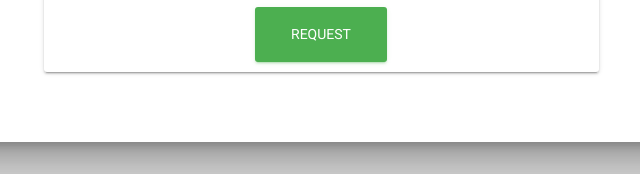
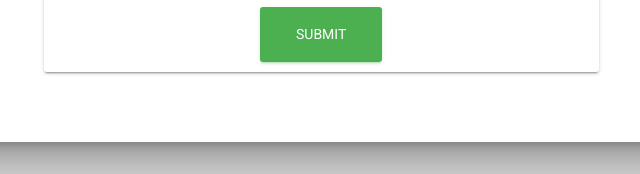
Before and after one commit to rorybw/cuttingshort, a website: page book.html in a window 1280 px wide. Shown: the part 1628-1802 px from the top of the page, 319-959 px from the left. Drawn offline with Linux system fonts and the light colour scheme.

Commit message:
Add book

```diff
--- a/book.html
+++ b/book.html
@@ -259,7 +259,7 @@
 
 								</div>
 								<div class="footer text-center">
-									<a href="#pablo" class="btn btn-success btn-lg">Request</a>
+									<a href="#pablo" class="btn btn-success btn-lg">Submit</a>
 								</div>
 							</form>
 						</div>
```
